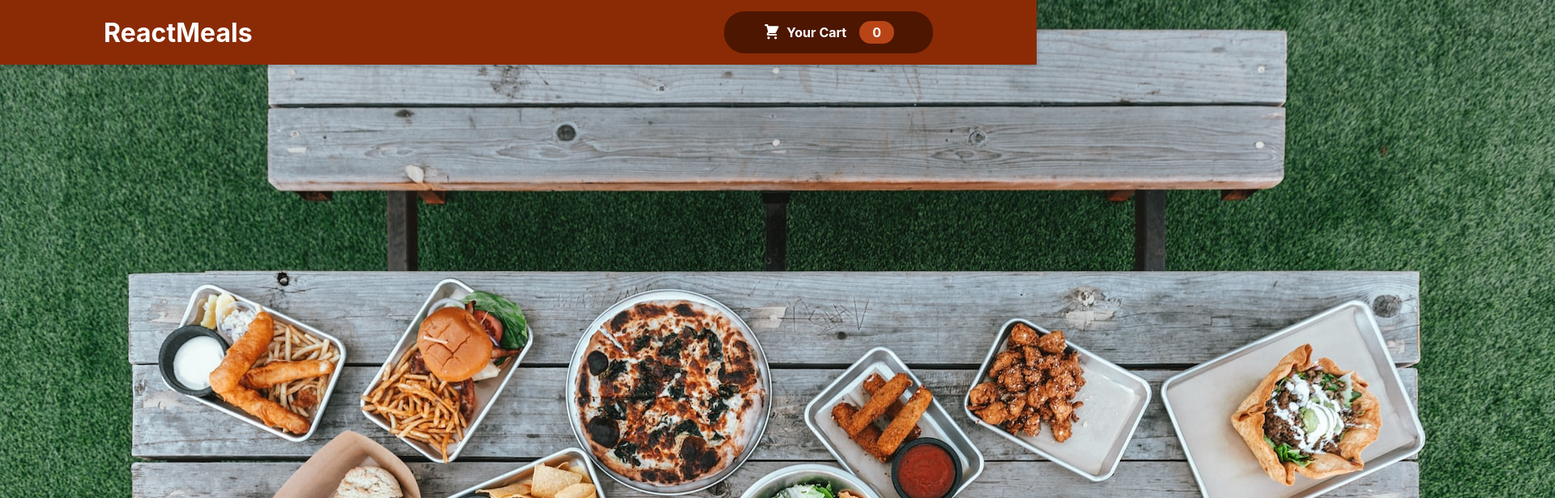
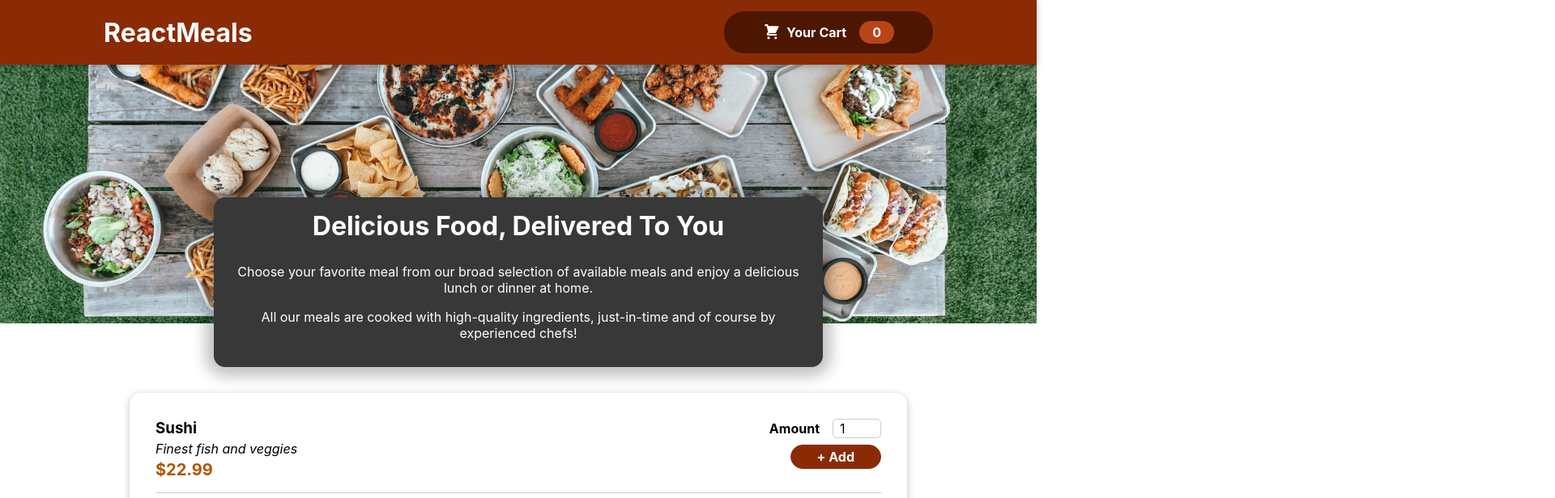
Before and after one commit to LoryGlory/react-food-order-app, a React (Create React App) app: page / in a window 1280 px wide. Shown: the top 616 px of the page at 81% size, 1920 px wide, since content can reach past the window. Built offline with nearby package versions, Linux system fonts and the light colour scheme.

Commit message:
added styling to header image and added class to jsx

```diff
--- a/src/components/Layout/Header.js
+++ b/src/components/Layout/Header.js
@@ -11,7 +11,7 @@ const Header = props => {
           <HeaderCartButton onClick={props.onShowCart} />
         </header>
         <div className={classes['main-header']}>
-          <img src={mealsImage} alt="A table full of delicious food!"/>
+          <img className={classes['main-image']} src={mealsImage} alt="A table full of delicious food!"/>
         </div>
       </Fragment>
   );
--- a/src/components/Layout/Header.module.css
+++ b/src/components/Layout/Header.module.css
@@ -17,7 +17,7 @@
 .main-image {
     width: 100%;
     height: 25rem;
-    z-index: 0;
+    object-fit: cover;
     overflow: hidden;
 }
 
```
